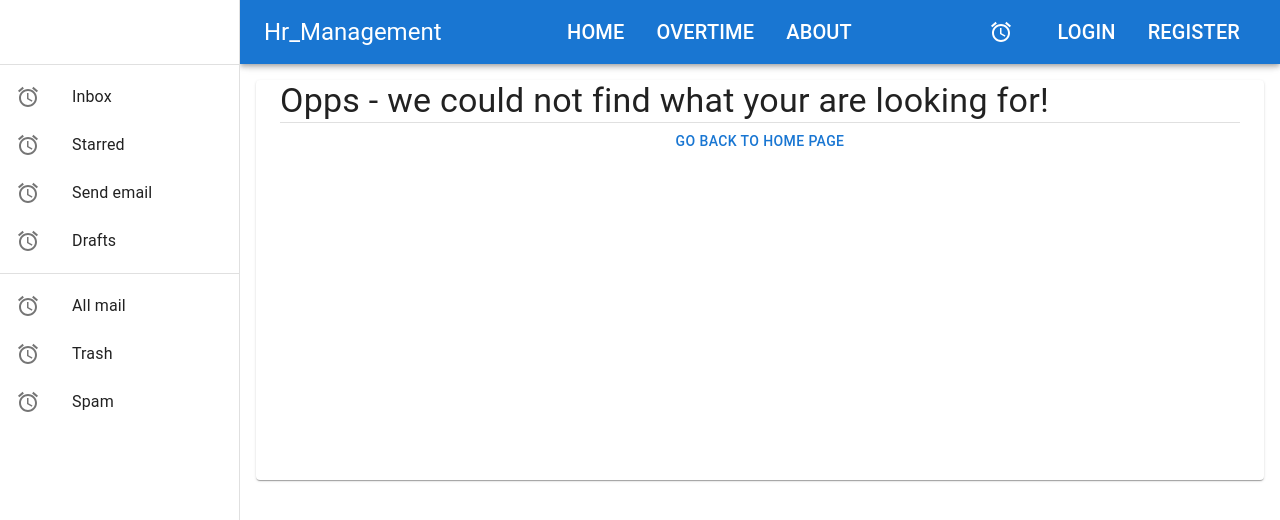
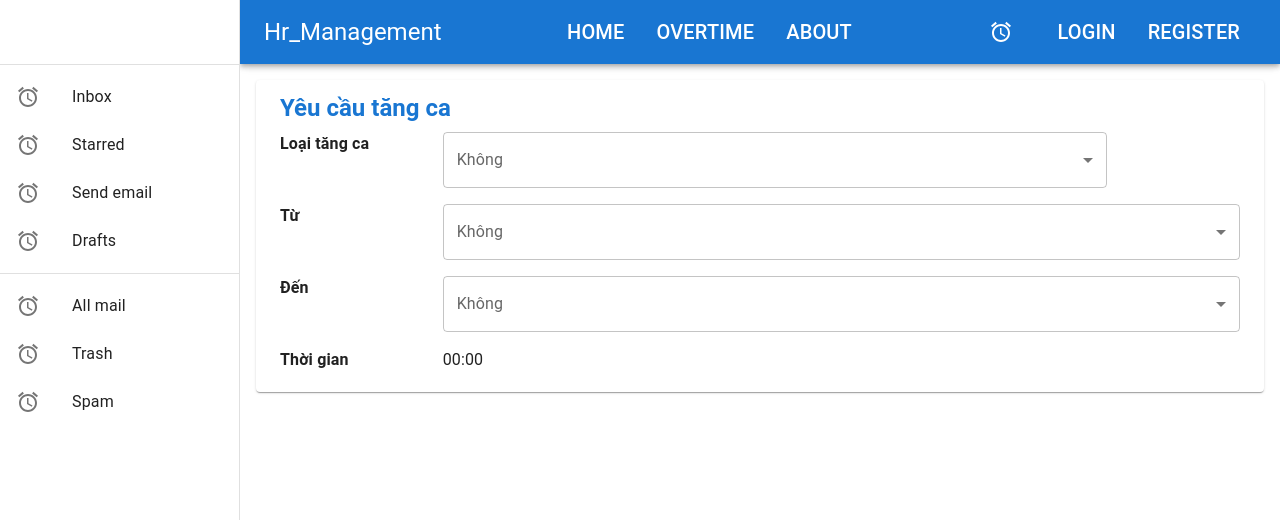
Before and after one commit to huylinhit/hr_management_system, a React (Create React App) app: page /overlog in a window 1280 px wide. Before the commit this address led to /not-found. Shown: the top 520 px of the page. Built offline with nearby package versions, Linux system fonts and the light colour scheme.

Commit message:
update_contract_ngoc_1

```diff
--- a/src/features/leavelog/LeavetimeList.tsx
+++ b/src/features/leavelog/LeavetimeList.tsx
@@ -1,9 +1,93 @@
-import { Typography } from "@mui/material";
+import {
+  Button,
+  Container,
+  Grid,
+  List,
+  ListItem,
+  Paper,
+  Typography,
+} from "@mui/material";
+import { Link } from "react-router-dom";
 
 function LeavetimeList() {
   return (
     <>
-      <Typography>LeaveTimeList</Typography>
+      <Container>
+        <Container>
+          <Grid container sx={{ mr: "0px", display: "flex" }}>
+            <Grid item xs={4}>
+              <Button>Tạo đơn nghỉ phép</Button>
+            </Grid>
+
+            <Grid item xs={4}>
+              <Button variant="contained" sx={{ width: '100px' }}>Tìm kiếm</Button>
+            </Grid>
+            <Grid item xs={2}>
+              <Button>Loại</Button>
+            </Grid>
+            <Grid item xs={2}>
+              <Button>Phòng ban</Button>
+            </Grid>
+          </Grid>
+
+        </Container>
+
+        <Container component={Paper} sx={{ mt: "24px" }}>
+          <Typography variant="h5">Minh Hoang nghi 6 ngay do benh</Typography>
+          <Grid container>
+            <Grid item xs={7}>
+              <Grid container spacing={2}>
+                <Grid item xs={2}>
+                  <Typography>Loại nghỉ phép</Typography>
+                </Grid>
+                <Grid item xs={10}>
+                  <Typography>Bệnh</Typography>
+                </Grid>
+              </Grid>
+              <Grid container spacing={2}>
+                <Grid item xs={2}>
+                  <Typography>Từ</Typography>
+                </Grid>
+                <Grid item xs={10}>
+                  <Typography>1/6/2023 đến 12/6/2023</Typography>
+                </Grid>
+              </Grid>
+              <Grid container spacing={2}>
+                <Grid item xs={2}>
+                  <Typography>Thời gian</Typography>
+                </Grid>
+                <Grid item xs={10}>
+                  <Typography>6 ngày</Typography>
+                </Grid>
+              </Grid>
+              <Grid container spacing={2}>
+                <Grid item xs={2}>
+                  <Typography>Mô tả</Typography>
+                </Grid>
+                <Grid item xs={10}>
+                  <Typography>Bệnh</Typography>
+                </Grid>
+              </Grid>
+            </Grid>
+
+            <Grid item xs={5}>
+              <List sx={{ display: "flex" }}>
+                <ListItem>
+                  <Button variant="contained">Chấp Nhận</Button>
+                </ListItem>
+                <ListItem>
+                  <Button
+                    variant="outlined"
+                    sx={{ color: "red", borderColor: "red" }}
+                  >
+                    Từ chối
+                  </Button>
+                </ListItem>
+              </List>
+            </Grid>
+          </Grid>
+        </Container>
+      </Container>
     </>
   );
 }
--- /dev/null
+++ b/src/features/overlog/CreateOvertime.tsx
@@ -0,0 +1,97 @@
+import { Button, Container, FormControl, Grid, InputLabel, List, ListItem, MenuItem, Paper, Select, SelectChangeEvent, Typography } from "@mui/material";
+import { ReactNode } from "react";
+
+const headerStyle = {
+    fontWeight: 'bold'
+}
+function CreateOvertime() {
+    function handleChange(event: SelectChangeEvent<any>, child: ReactNode): void {
+        throw new Error("Function not implemented.");
+    }
+
+    return (
+        <>
+            <Container component={Paper} maxWidth={false} sx={{ padding: '24px', py: '12px' }}>
+                <Typography variant="h5" sx={headerStyle} color="primary">Yêu cầu tăng ca</Typography>
+
+                <Grid item xs={12} sx={{ py: '8px', border: '4px' }}>
+                    <Grid container spacing={2}>
+                        <Grid item xs={2}><Typography sx={headerStyle}>Loại tăng ca</Typography></Grid>
+                        <Grid item xs={10}><Grid item xs={10}>
+                            <FormControl fullWidth>
+                                <InputLabel id="demo-simple-select-label">Không</InputLabel>
+                                <Select
+                                    labelId="demo-simple-select-label"
+                                    id="demo-simple-select"
+                                    label="Tăng ca thường"
+                                    onChange={handleChange}>
+                                    <MenuItem value={10}>Không</MenuItem>
+                                    <MenuItem value={10}>Tăng ca thường</MenuItem>
+                                    <MenuItem value={20}>Tăng ca không thường</MenuItem>
+                                    <MenuItem value={30}>Ét ô ét</MenuItem>
+                                </Select>
+                            </FormControl>
+                        </Grid>
+                        </Grid>
+                    </Grid>
+                </Grid>
+                <Grid container >
+                    <Grid item xs={12} sx={{ py: '8px', border: '4px' }}>
+                        <Grid container spacing={2}>
+                            <Grid item xs={2}><Typography sx={headerStyle}>Từ</Typography></Grid>
+                            <Grid item xs={10}>
+                                <FormControl fullWidth>
+                                    <InputLabel id="demo-simple-select-label">Không</InputLabel>
+                                    <Select
+                                        labelId="demo-simple-select-label"
+                                        id="demo-simple-select"
+                                        label="Tăng ca thường"
+                                        onChange={handleChange}
+                                    >
+                                        <MenuItem value={10}>Không</MenuItem>
+                                        <MenuItem value={20}></MenuItem>
+                                        <MenuItem value={30}></MenuItem>
+                                    </Select>
+                                </FormControl>
+                            </Grid>
+                        </Grid>
+                    </Grid>
+                </Grid>
+                <Grid container >
+                    <Grid item xs={12} sx={{ py: '8px', border: '4px' }}>
+                        <Grid container spacing={2}>
+                            <Grid item xs={2}><Typography sx={headerStyle}>Đến</Typography></Grid>
+                            <Grid item xs={10}>
+                                <FormControl fullWidth>
+                                    <InputLabel id="demo-simple-select-label">Không</InputLabel>
+                                    <Select
+                                        labelId="demo-simple-select-label"
+                                        id="demo-simple-select"
+                                        label="Tăng ca thường"
+                                        onChange={handleChange}
+                                    >
+                                        <MenuItem value={10}>Không</MenuItem>
+                                        <MenuItem value={20}></MenuItem>
+                                        <MenuItem value={30}></MenuItem>
+                                    </Select>
+                                </FormControl>
+                            </Grid>
+                        </Grid>
+                    </Grid>
+                </Grid>
+                <Grid container >
+                    <Grid item xs={12} sx={{ py: '8px', border: '4px' }}>
+                        <Grid container spacing={2}>
+                            <Grid item xs={2}><Typography sx={headerStyle}>Thời gian</Typography></Grid>
+                            <Grid item xs={10}><Typography>00:00</Typography></Grid>
+
+                        </Grid>
+                    </Grid>
+                </Grid>
+
+            </Container>
+        </>
+    );
+}
+
+export default CreateOvertime;
--- /dev/null
+++ b/src/features/overlog/ViewOvertime.tsx
@@ -0,0 +1,18 @@
+import { Button, Container, FormControl, Grid, InputLabel, List, ListItem, MenuItem, Paper, Select, SelectChangeEvent, Typography } from "@mui/material";
+import { ReactNode } from "react";
+
+const headerStyle = {
+    fontWeight: 'bold'
+}
+function ViewOvertime() {
+    return (
+        <>
+        <Container component={Paper} maxWidth={false} sx={{ padding: '24px', py: '12px' }}>
+                <Typography variant="h5"  color="primary">Tạo yêu cầu tăng ca</Typography>
+
+                </Container>
+        </>
+     );
+}
+
+export default ViewOvertime;
```
Also changed, not shown: src/app/router/router.tsx (+10 -0 lines).
